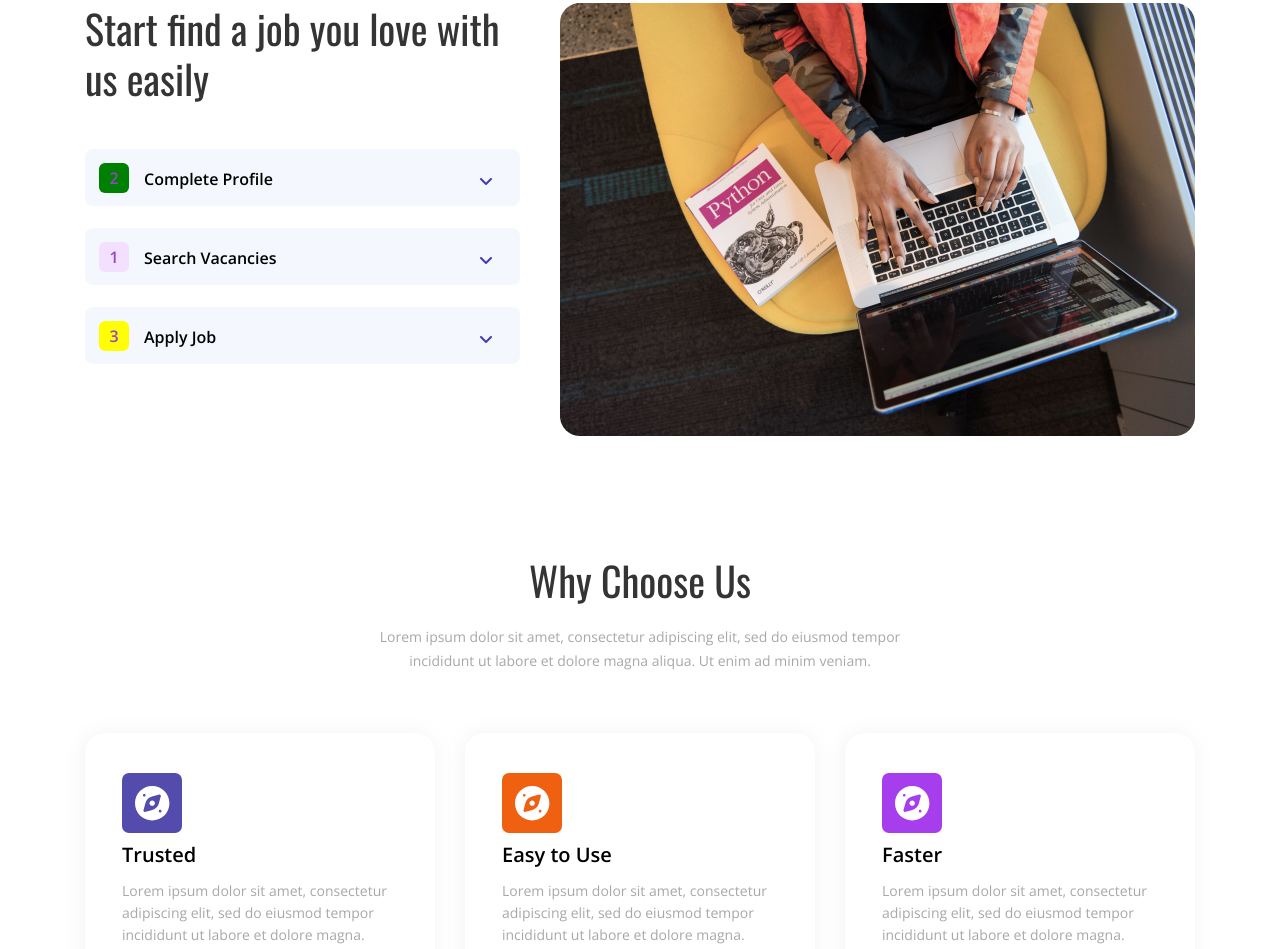
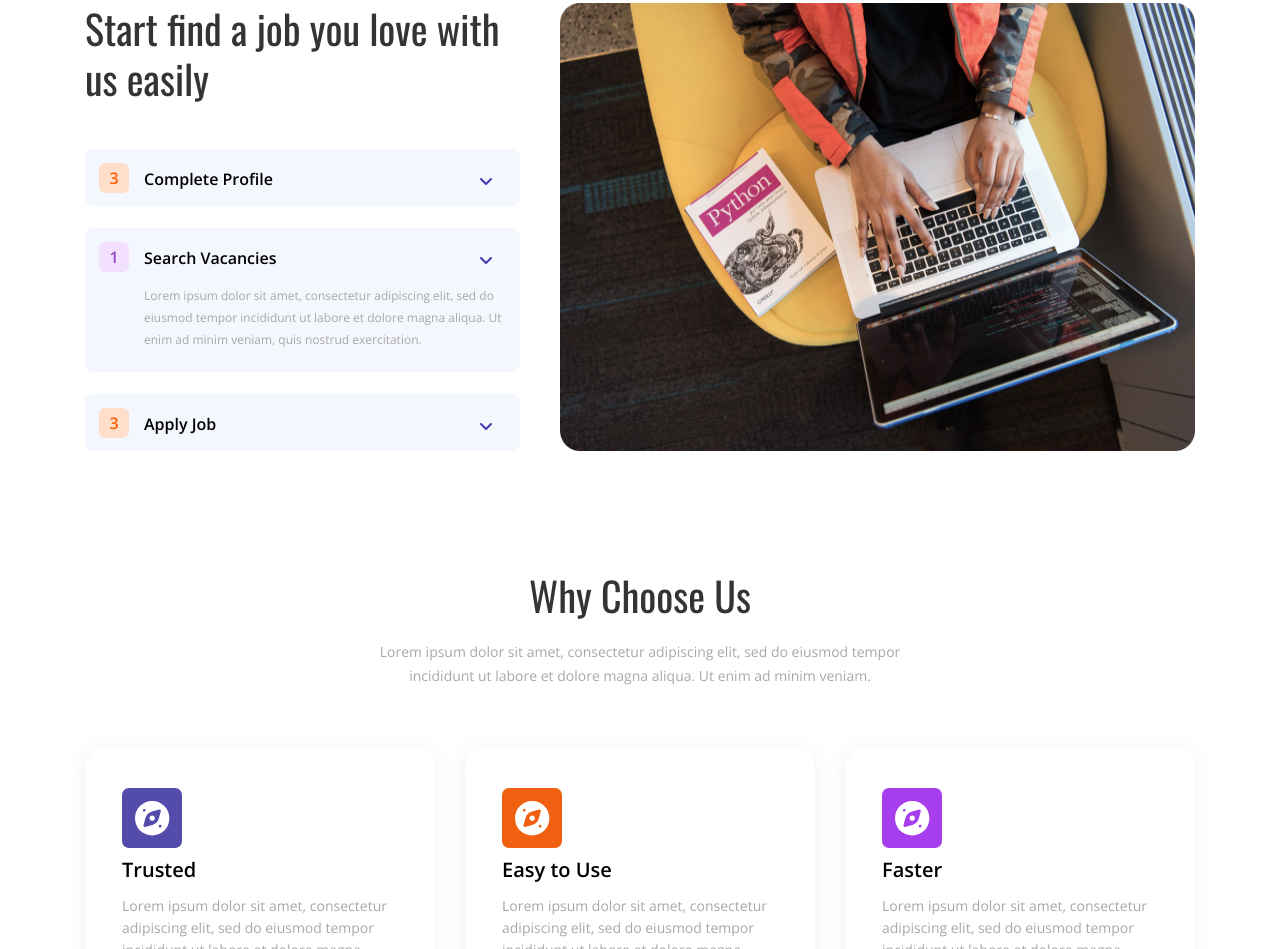
Before and after one commit to ilona-liashenko/Ziro, a plain HTML site: page index.html in a window 1280 px wide. Shown: the part 900-1849 px from the top of the page. Drawn offline with nearby package versions, Linux system fonts and the light colour scheme.

Commit message:
made changed to how-works section

```diff
--- a/index.html
+++ b/index.html
@@ -64,6 +64,10 @@
             </div>
             <div class="how-works__item">
               <h2 class="how-works__item-title">Search Vacancies</h2>
+              <p class="how-works__item-descr">
+                Lorem ipsum dolor sit amet, consectetur adipiscing elit, sed do eiusmod tempor incididunt ut labore et dolore magna aliqua. Ut enim ad minim
+                veniam, quis nostrud exercitation.
+              </p>
             </div>
             <div class="how-works__item">
               <h2 class="how-works__item-title">Apply Job</h2>
--- a/scss/style.scss
+++ b/scss/style.scss
@@ -228,11 +228,19 @@ body {
         margin-bottom: 46px;
     }
     &__item {
-        position: relative;
         background-color: #f5f7ff;
         margin-bottom: 22px;
         border-radius: 8px;
         cursor: pointer;
+        &:last-child {
+            margin-bottom: 0;
+        }
+    }
+    &__item-title {
+        position: relative;
+        padding: 22px 24px 19px 59px;
+        font-size: 16px;
+        font-weight: 600;
         &::after {
             content: "\f107";
             font-family: "Font Awesome 5 Free";
@@ -245,8 +253,10 @@ body {
             height: 10px;
             color: $secondaryPurpleColor;
         }
-        &::before {
-            content: "1";
+        &:first-child::before,
+        &:nth-child(2)::before,
+        &:last-child::before {
+            content: "";
             position: absolute;
             display: flex;
             align-items: center;
@@ -256,29 +266,32 @@ body {
             width: 30px;
             border-radius: 6px;
             font-weight: 600;
-            background-color: #f3e0ff;
-            color: #9444c9;
             left: 14px;
             top: 50%;
             transform: translateY(-50%);
         }
         &:first-child::before {
             content: "1";
-            background-color: red;
+            color: #9444c9;
+            background-color: #f3e0ff;
         }
         &:nth-child(2)::before {
             content: "2";
-            background-color: green;
+            color: #626fff;
+            background-color: #e7e9fe;
         }
         &:last-child::before {
             content: "3";
-            background-color: yellow;
+            color: #ff5c00;
+            background-color: #ffdecc;
         }
     }
-    &__item-title {
-        padding: 22px 24px 19px 59px;
-        font-size: 16px;
-        font-weight: 600;
+    &__item-descr {
+        padding-left: 59px;
+        padding-bottom: 21px;
+        font-size: 12px;
+        line-height: 22px;
+        color: $descriptionsColor;
     }
 }
 
```
Also changed, not shown: scss/style.css, 1 other file.
